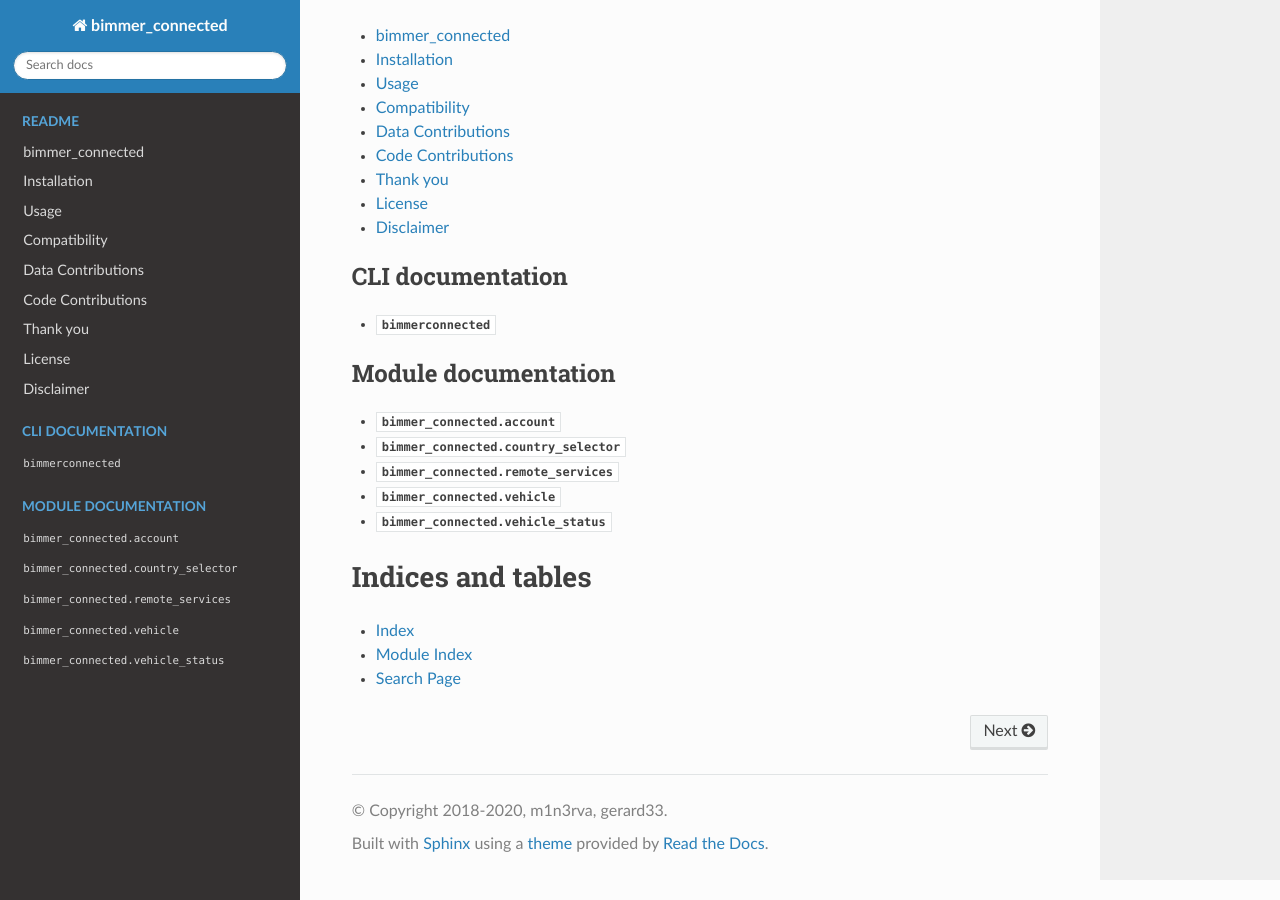
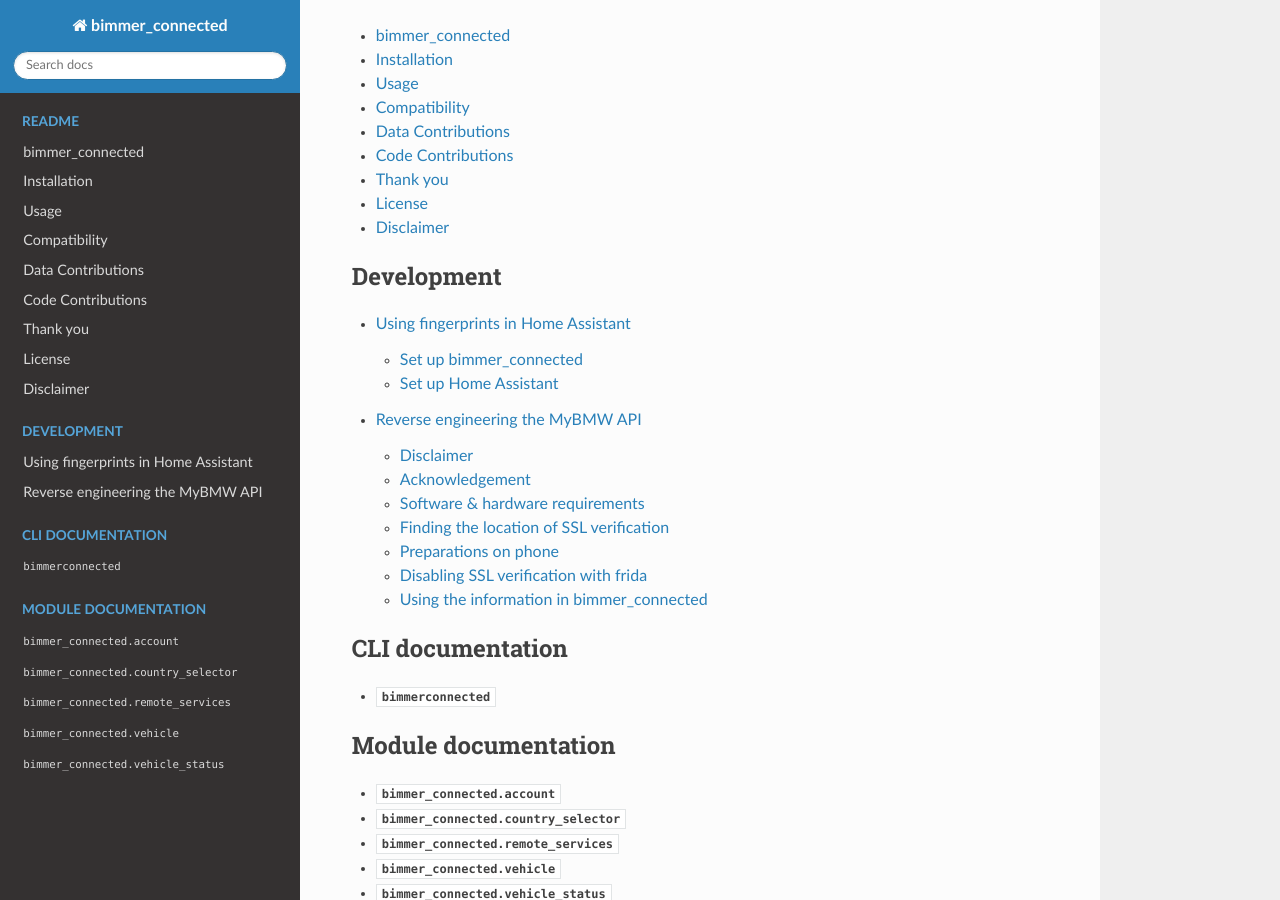
Before and after one commit to bimmerconnected/bimmer_connected, a Sphinx documentation site: the page built from docs/source/index.rst, in a window 1280 px wide and 900 px high, scrolled down 2780 px. Built offline with Sphinx 7.4.7 and the Read the Docs theme 2.0.0, drawn with Linux system fonts in a browser that asks for light colours; part of the change alters nothing that is shown.

Commit message:
Add developer information to docs

```diff
--- /dev/null
+++ b/docs/source/development/fingerprints_in_homeassistant.rst
@@ -0,0 +1,51 @@
+Using fingerprints in Home Assistant
+====================================
+Sometimes it can be useful to load the **fingerprints** used for out **pytest suite** in the development of the Home Assistant component.
+
+Set up bimmer_connected
+-----------------------
+Clone the repository to ``~/bimmer_connected``:
+
+.. code-block:: bash
+
+   git clone https://github.com/bimmerconnected/bimmer_connected.git ~/bimmer_connected
+
+.. note::
+
+  Make sure that you can access this path from inside your Home Assistant virtual environment!
+
+Edit the  ``_get_vehicles()`` function in `account.py#L370-L392 <https://github.com/bimmerconnected/bimmer_connected/blob/master/bimmer_connected/account.py#L370-L392>`_
+and add the following code between ``self._get_oauth_token()`` and ``for brand in CarBrand:``:
+
+.. code-block:: python
+
+   from pathlib import Path
+   files = (Path().home() / "bimmer_connected" / "test" / "responses").rglob("vehicles_v2_*_0.json")
+   for file in files:
+     for vehicle_dict in json.load(open(file, 'r')):
+       # If vehicle already exists, just update it's state
+       existing_vehicle = self.get_vehicle(vehicle_dict["vin"])
+       if existing_vehicle:
+         existing_vehicle.update_state(vehicle_dict)
+       else:
+         self._vehicles.append(ConnectedDriveVehicle(self, vehicle_dict))
+
+Set up Home Assistant
+---------------------
+If not already done, `set up the Home Assistant development environment <https://developers.home-assistant.io/docs/development_environment>`_.
+
+Now start Home Assistant at least once and let all python packages install (``hass -c ./config``).
+If not already done, set up the **BMW Connected Drive Integration** in Home Assistant.
+Shut down Homeassistant afterwards.
+
+In the Home Assistant virtual environment, install the freshly adjusted version of ``bimmer_connected``:
+
+.. code-block:: bash
+
+  pip3 install -e ~/bimmer_connected
+
+Start Home Assistant using ``hass -c ./config --skip-pip`` and see all cars we have fingerprints of + your own cars.
+
+.. warning::
+   If ``--skip-pip`` is omitted when starting Home Assistant, the version of ``bimmer_connected`` defined in
+   ``homeassistant/components/bmw_connected_drive/manifest.json`` will be loaded and the Home Assistant last two steps have to be executed again.
--- /dev/null
+++ b/docs/source/development/reverse_engineering_mybmw.rst
@@ -0,0 +1,162 @@
+Reverse engineering the MyBMW API
+=================================
+
+This document should be seen as a help in setting up a working environment to intercept traffic of the MyBMW app.
+Not every step will be described fully, this guide is rather a summary and list for further reading.
+It will most likely need adjustments to your specific setup.
+
+The MyBMW app is built with the Flutter framework and needs some additional persuasion to reveal the traffic.
+
+Disclaimer
+----------
+
+Note that we are actively disabling important security measures such as SSL/TLS encryption to understand which commands and messages are shared between the MyBMW app and the MyBMW servers.
+
+Also note that there could always be changes to the API or the app itself made by BMW to stop us from understanding what is going on.
+
+Acknowledgement
+---------------
+Most of this document would not exist without the amazing work of Jeroen Becker:
+
+* `Intercepting traffic from Android Flutter applications (ARMv7) <https://blog.nviso.eu/2019/08/13/intercepting-traffic-from-android-flutter-applications/>`_
+* `Intercepting Flutter traffic on Android (ARMv8) <https://blog.nviso.eu/2020/05/20/intercepting-flutter-traffic-on-android-x64/>`_
+* `Intercepting Flutter traffic on iOS <https://blog.nviso.eu/2020/06/12/intercepting-flutter-traffic-on-ios/>`_
+
+Software & hardware requirements
+--------------------------------
+
+.. note::
+   This document is based on the MyBMW **Android** app. It should work similarly using **iPhones**. If possible, please create a PR with more details.
+
+You will need:
+
+* A proxy with MITM capabilities such as `mitmproxy <https://mitmproxy.org/>`_
+* A **rooted** android phone with a version supported by MyBMW (currently Android 6.0 Marshmallow).
+  It could also work using an `Android emulator <https://developer.android.com/studio/run/emulator>`_.
+* Access to your phone using ADB (via USB)
+* `ProxyDroid <https://play.google.com/store/apps/details?id=org.proxydroid>`_ to forward all traffic to your proxy
+* `Ghidra <https://ghidra-sre.org/>`_ to find the location to patch out SSL verification
+* A python environment with `frida <https://frida.re/>`_
+* `frida-android-helper <https://github.com/Hamz-a/frida-android-helper>`_ to help installing ``frida`` on your phone
+
+Finding the location of SSL verification
+----------------------------------------
+
+The following steps are required if the location of the SSL verification function is not known.
+If it is, please continue with the `next section <#preparations-on-phone>`_.
+For more details, please refer to `Jeroen Becker's work <#acknowledgement>`_.
+
+Get an APK/XAPK of the MyBMW app (from your phone or one of the many download sites). APK names include:
+
+* ``de.bmw.connected.mobile20.cn`` (china)
+* ``de.bmw.connected.mobile20.na`` (north america)
+* ``de.bmw.connected.mobile20.row`` (rest of world)
+
+Now extract ``config.arm64-v8a.apk`` or ``config.armeabi-v7a.apk`` from the APK package (depending of your phone's target architecture).
+
+In Ghidra, load and analyze ``lib/ARCH/libflutter.so``.
+
+After analyze has finished, go to ``Search`` > ``For Scalar`` and search for value ``390``. Find ``mov r3, #0x186`` and jump to it.
+
+Double click on function name on right side to get the hex address and first bytes of the function
+
+.. code::
+
+  Example: 2d e9 f0 4f a3 b0 81 46 50 20 10 70
+
+Preparations on phone
+---------------------
+
+On your phone, add your custom CA certificates to the system store (`instructions for emulator <https://docs.mitmproxy.org/stable/howto-install-system-trusted-ca-android/>`_,
+but works on **rooted** devies in similar fashion). This is required as the login screen is using the default Android WebView component,
+which again behaves differently from Flutter (or rather, behaves like expected).
+
+Add your local proxy server to your Android system using ProxyDroid.
+
+
+Disabling SSL verification with frida
+-------------------------------------
+Install & upgrade ``frida-tools`` & ``frida-android-helper`` (see `requirements <#software-hardware-requirements>`_).
+Make sure that both are on the latest version.
+
+Create a frida hook named ``hook_flutter_disable_ssl.js`` with the following content.
+If needed, **replace the search pattern** and **disable adding** ``0x01`` **on ARMv8**.
+
+.. code:: javascript
+
+  function hook_ssl_verify_result(address)
+  {
+    Interceptor.attach(address, {
+      onEnter: function(args) {
+        console.log("Disabling SSL validation")
+      },
+      onLeave: function(retval)
+      {
+        console.log("Retval: " + retval)
+        retval.replace(0x1);
+
+      }
+    });
+  }
+  function disablePinning()
+  {
+  var m = Process.findModuleByName("libflutter.so");
+  var pattern = "2d e9 f0 4f a3 b0 81 46 50 20 10 70" // MyBMW CN 1.5.1 & CN1.6.6
+
+
+  var res = Memory.scan(m.base, m.size, pattern, {
+    onMatch: function(address, size){
+        console.log('[+] ssl_verify_result found at: ' + address.toString());
+
+        // Add 0x01 because it's a THUMB function
+        // Otherwise, we would get 'Error: unable to intercept function at 0x9906f8ac; please file a bug'
+        // REQUIRED ON ARMv7 ONLY!!
+        hook_ssl_verify_result(address.add(0x01));
+
+      },
+    onError: function(reason){
+        console.log('[!] There was an error scanning memory');
+      },
+      onComplete: function()
+      {
+        console.log("All done")
+      }
+    });
+  }
+  setTimeout(disablePinning, 1000)
+
+Connect to your phone via ADB with root permissions.
+
+.. code:: bash
+
+  adb root && adb remount
+
+Update & start frida server on the phone with ``frida-android-helper``.
+
+.. code :: bash
+
+  fah server update && fah server start
+
+Start the MyBMW app from your computer via ``frida`` (adjust app identifier if needed).
+
+.. code:: bash
+
+  frida -Uf de.bmw.connected.mobile20.row -l .\hook_flutter_disable_ssl.js --no-pause
+
+Now you should be able to capture all traffic between your phone and the MyBMW API.
+
+Using the information in bimmer_connected
+-----------------------------------------
+
+If you learn anything by capturing the traffic, please create `Issues/Feature Requests <https://github.com/bimmerconnected/bimmer_connected/issues/new/choose>`_
+or `Pull Requests <https://github.com/bimmerconnected/bimmer_connected/pulls>`_ to our repository. Information that should be included contains:
+
+* The URL of the endpoint
+* HTTP headers of your request (**DO NOT** include **Cookie** or **Authentication** headers)
+* The request payload (if available)
+* The request response (if available)
+
+If the data contains personal information, please do not delete it but replace it with random data.
+
+.. warning::
+  Double check if all information is **sanitized** and no personal information or authentication data is included.
--- a/docs/source/index.rst
+++ b/docs/source/index.rst
@@ -4,6 +4,15 @@
    :caption: Readme
 
    readme
+
+
+.. toctree::
+   :caption: Development
+   :name: development
+   :maxdepth: 2
+   :glob:
+
+   development/*
 
 
 .. toctree::
```
